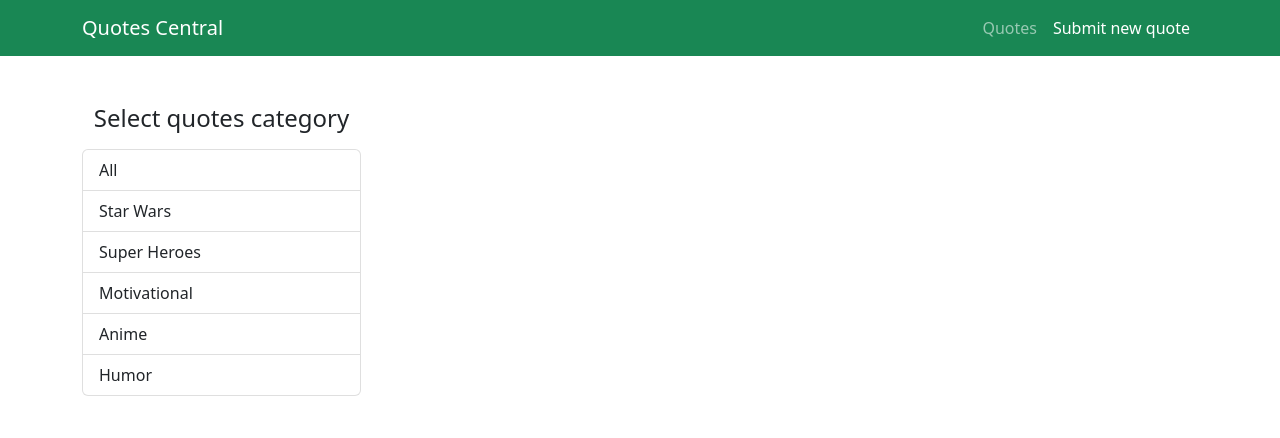
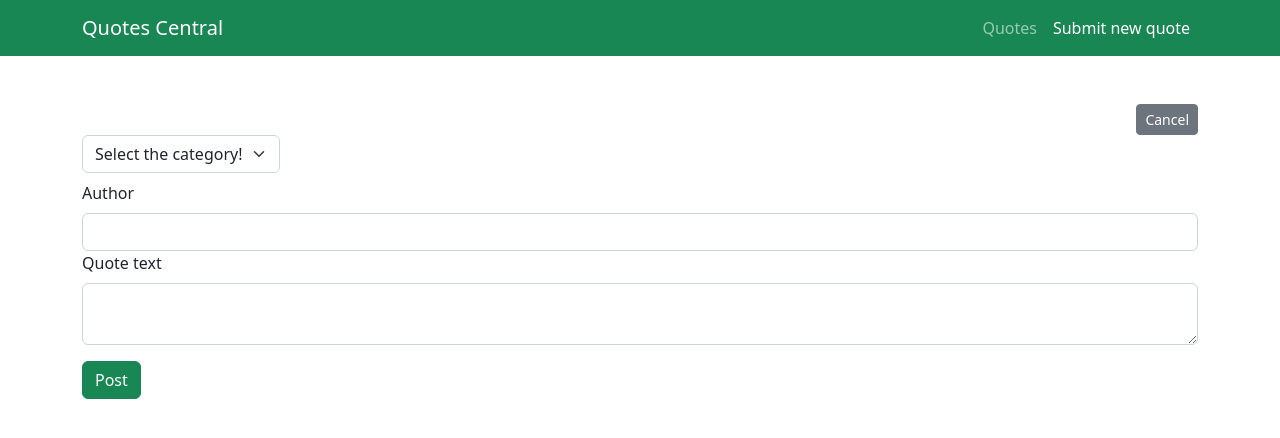
Before and after one commit to emmarrat/Quotes, a React (Create React App) app: page /add-quote in a window 1280 px wide. Shown: the top 438 px of the page. Built offline with nearby package versions, Linux system fonts and the light colour scheme.

Commit message:
Created Form fot adding new quotes
QuoteForm is component which added to the new AddQuote container.
Now after submitting new quote it will be posted into the firebase and displayed on the feed on quotes.

Moved Sidebar again to the Quotes container.

```diff
--- a/src/App.tsx
+++ b/src/App.tsx
@@ -2,7 +2,7 @@ import React from 'react';
 import Navbar from "./components/Navbar/Navbar";
 import {Route, Routes} from "react-router-dom";
 import Quotes from "./containers/Quotes/Quotes";
-import Sidebar from "./components/Sidebar/Sidebar";
+import AddQuote from "./containers/AddQuote/AddQuote";
 
 function App() {
 
@@ -19,18 +19,18 @@ function App() {
       <header>
         <Navbar/>
       </header>
-      <main className="container d-flex mt-5 justify-content-between">
-        <Sidebar categories={categories}/>
-        <div className="w-75">
+      <main className="container mt-5 ">
         <Routes>
           <Route path="/" element={(
-              <Quotes/>
+            <Quotes categories={categories}/>
           )}/>
           <Route path="/quotes/category/:id" element={(
-              <Quotes/>
+            <Quotes categories={categories}/>
+          )}/>
+          <Route path="/add-quote" element={(
+            <AddQuote categories={categories}/>
           )}/>
         </Routes>
-        </div>
       </main>
     </>
   );
--- /dev/null
+++ b/src/components/QuoteForm/QuoteForm.tsx
@@ -0,0 +1,94 @@
+import React, {useState} from 'react';
+import {Categories, SingleQuote} from "../../types";
+import {useNavigate} from "react-router-dom";
+import Spinner from "../Spinner/Spinner";
+
+interface Props {
+  editingQuote?: SingleQuote;
+  categories: Categories[];
+  onSubmit: (quote: SingleQuote) => void;
+  loading: boolean
+}
+
+const QuoteForm: React.FC<Props> = ({categories, editingQuote, onSubmit, loading}) => {
+  const navigate = useNavigate();
+  const [quote, setQuote] = useState<SingleQuote>(editingQuote ? editingQuote : {
+    author: '',
+    text: '',
+    category: '',
+  });
+
+  const onChangeForm = (e: React.ChangeEvent<HTMLInputElement | HTMLTextAreaElement | HTMLSelectElement>) => {
+    const {name, value} = e.target;
+    setQuote(prev => ({
+      ...prev,
+      [name]: value,
+    }));
+  };
+
+  console.log(quote);
+  const postQuote = async (e: React.FormEvent) => {
+    e.preventDefault();
+    onSubmit(quote);
+  };
+
+  let quoteForm = (
+    <form className="mt-3" onSubmit={postQuote}>
+      <div className="d-flex flex-row-reverse">
+        <button onClick={() => navigate('/')} className="btn btn-sm btn-secondary">Cancel</button>
+      </div>
+      <div className="form-group">
+        <label className="form-label">
+          <select
+            className="form-select"
+            required
+            name="category"
+            value={quote.category}
+            onChange={onChangeForm}
+          >
+            <option disabled value="">Select the category!</option>
+            {categories.map(category => (
+              <option key={category.id}>{category.id}</option>
+            ))}
+          </select>
+        </label>
+      </div>
+      <div className="form-group">
+        <label className="form-label">Author</label>
+        <input
+          onChange={onChangeForm}
+          name="author"
+          type="text"
+          className="form-control"
+          value={quote.author}
+        />
+      </div>
+      <div className="form-group">
+        <label className="form-label">Quote text</label>
+        <textarea
+          onChange={onChangeForm}
+          name="text"
+          className="form-control"
+          value={quote.text}
+        />
+      </div>
+      <div className="form-group mt-3">
+        <button className="btn btn-success">{editingQuote ? 'Save edits' : 'Post'}</button>
+      </div>
+    </form>
+  );
+
+  if(loading) {
+    quoteForm = (
+      <Spinner/>
+    );
+  }
+
+  return (
+    <>
+      {quoteForm}
+    </>
+  );
+};
+
+export default QuoteForm;
--- /dev/null
+++ b/src/containers/AddQuote/AddQuote.tsx
@@ -0,0 +1,31 @@
+import React, {useState} from 'react';
+import {useNavigate} from "react-router-dom";
+import {Categories, SingleQuote} from "../../types";
+import axiosApi from "../../axios-api";
+import QuoteForm from "../../components/QuoteForm/QuoteForm";
+
+interface Props {
+  categories: Categories[];
+}
+
+const AddQuote: React.FC<Props> = ({categories}) => {
+  const navigate = useNavigate();
+  const [loading, setLoading] = useState(false);
+
+  const sendQuote = async (quote: SingleQuote) => {
+    try {
+      setLoading(true);
+      await axiosApi.post('quotes.json', quote);
+      navigate('/')
+    } finally {
+      setLoading(false);
+    }
+  }
+  return (
+    <div>
+     <QuoteForm categories={categories} onSubmit={sendQuote} loading={loading}/>
+    </div>
+  );
+};
+
+export default AddQuote;
--- a/src/containers/Quotes/Quotes.tsx
+++ b/src/containers/Quotes/Quotes.tsx
@@ -1,11 +1,16 @@
 import React, {useCallback, useEffect, useState} from 'react';
-import {QuotesApi, QuotesType} from "../../types";
+import {Categories, QuotesApi, QuotesType} from "../../types";
 import axiosApi from "../../axios-api";
 import Spinner from "../../components/Spinner/Spinner";
 import QuoteCard from "../../components/QuoteCard/QuoteCard";
 import {useParams} from "react-router-dom";
+import Sidebar from "../../components/Sidebar/Sidebar";
 
-const Quotes = () => {
+interface Props {
+  categories: Categories[];
+}
+
+const Quotes: React.FC<Props> = ({categories}) => {
     const {id} = useParams();
 
     const [quotes, setQuotes] = useState<QuotesType[]>([]);
@@ -27,18 +32,21 @@ const Quotes = () => {
           }
         }, [link]);
 
-    console.log(quotes);
-
     useEffect(() => {
       getQuotes().catch(console.error);
     }, [getQuotes]);
 
     return (
-      <div className="d-flex flex-column align-items-center">
-        {loading ? <Spinner/> : quotes.map(quote => (
-          <QuoteCard quote={quote} key={quote.id}/>
-        ))}
+      <div className="d-flex justify-content-between">
+        <Sidebar categories={categories}/>
+        <div className="w-75 d-flex flex-column align-items-center">
+          {loading ? <Spinner/> : quotes.map(quote => (
+            <QuoteCard quote={quote} key={quote.id}/>
+          ))}
+        </div>
       </div>
+
+
     );
   }
 ;
--- a/src/types.d.ts
+++ b/src/types.d.ts
@@ -1,6 +1,12 @@
 export interface Categories {
   name: string;
   id: string;
+}
+
+export interface SingleQuote {
+  author: string;
+  category: string;
+  text: string;
 }
 
 export interface QuotesType {
```
Lines whose indentation alone changed are shown as unchanged.
